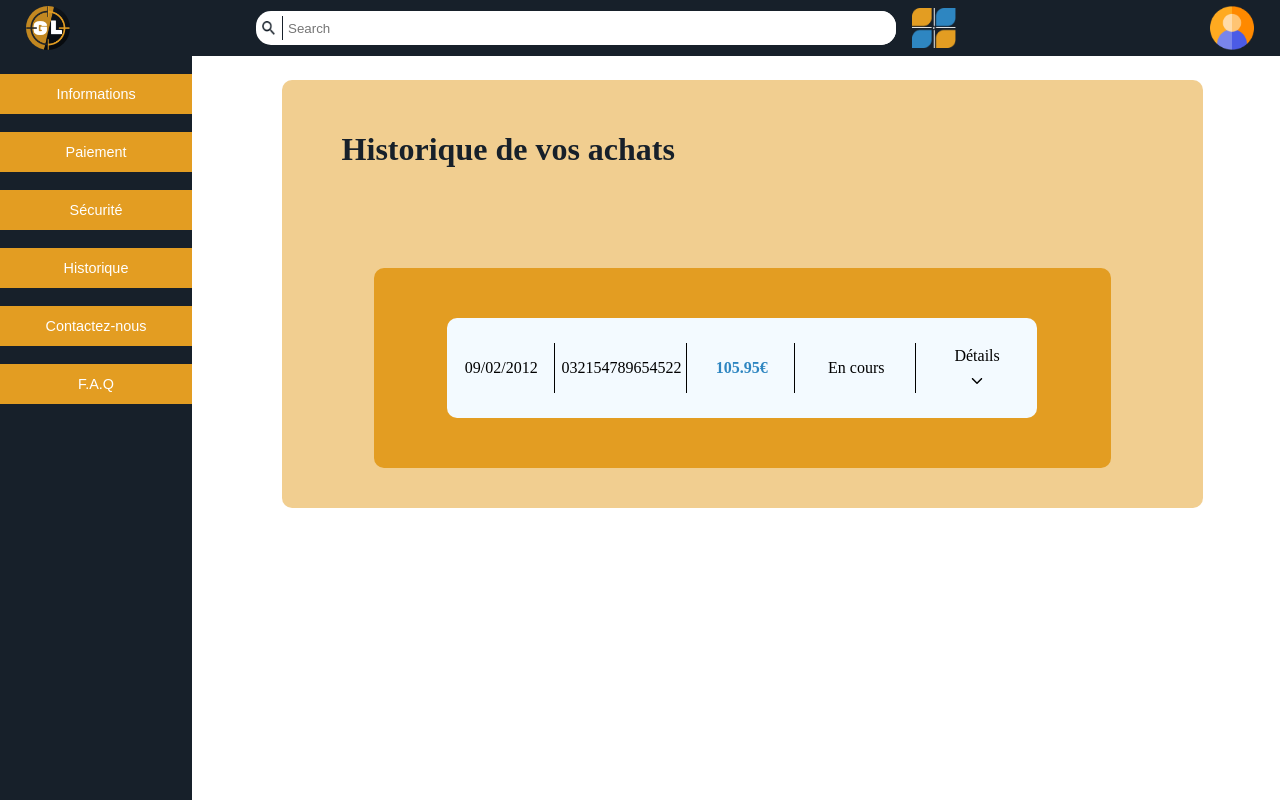
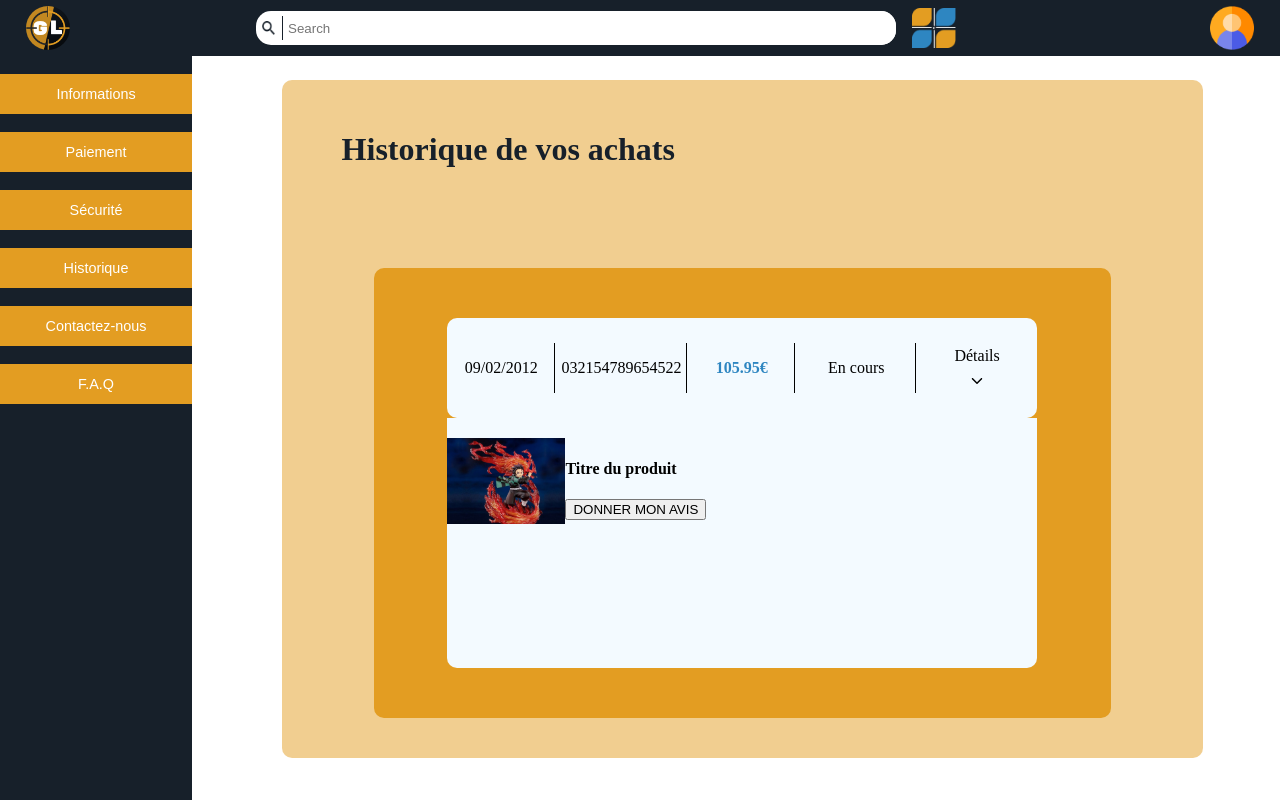
Before and after one commit to NelsonPhilippe/GeekLandFront, a React (Create React App) app: page /settings/historique in a window 1280 px wide. Built offline with nearby package versions, Linux system fonts and the light colour scheme; a web font is replaced by a local one.

Commit message:
merge + avancement historiques.js

```diff
--- a/src/components/settings/Historiques.js
+++ b/src/components/settings/Historiques.js
@@ -6,18 +6,23 @@ export default class Historiques extends React.Component {
   constructor(props) {
     super(props);
 
+    this.state = {
+      visibilty_detail: false,
+    };
+
     this.drop = this.drop.bind(this);
   }
   drop() {
-    let x = document.getElementById("detail");
-    let y = document.getElementsByName("block-commande");
+    let visibility = this.state.visibilty_detail;
 
-    if (x.style.display === "none") {
-      x.style.display = "block";
-      y.style.borderRadius = "10px 10px 0 0";
-    } else {
-      x.style.display = "none";
+    if (visibility) {
+      return this.setState({
+        visibilty_detail: false,
+      });
     }
+    this.setState({
+      visibilty_detail: true,
+    });
   }
 
   render() {
@@ -36,7 +41,23 @@ export default class Historiques extends React.Component {
             <IoIosArrowDown />
           </div>
         </div>
-        <div id="detail">Salut</div>
+        {/* {this.state.visibilty_detail ? this.}  */}
+        <div id="detail">
+          <div className="article-commande">
+            <div className="article-img">
+              <img
+                src="/img/product/Tanjiro Hinokami.jpg"
+                alt="Nom du produit"
+                title="Titre du produit"
+              />{" "}
+              {/* Mettre l'image du produit*/}
+            </div>
+            <div className="article-title">
+              <h4>Titre du produit</h4> {/* Mettre le titre du produit*/}
+              <button className="btn-avis-article">DONNER MON AVIS</button>
+            </div>
+          </div>
+        </div>
       </div>
     );
   }
--- a/src/components/settings/Sidebar.js
+++ b/src/components/settings/Sidebar.js
@@ -8,7 +8,9 @@ export default class SidebarSettings extends React.Component {
       <div>
         <div className="sidebar">
           <div className="sidebar-link">
-            <Link to="profilesetting">Informations</Link>
+            <Link to="profilesetting" activeClassName="current">
+              Informations
+            </Link>
             <Link to="paiement">Paiement</Link>
             <Link to="securite">Sécurité</Link>
             <Link to="historique">Historique</Link>
--- a/src/css/components/settings/Historiques.css
+++ b/src/css/components/settings/Historiques.css
@@ -59,10 +59,26 @@
 }
 
 #detail {
-  display: none;
   width: 80%;
-  height: 200px;
+  height: 250px;
   background: #f3faff;
   margin: 0 auto;
   border-radius: 0 0 10px 10px;
 }
+
+.article-commande {
+  width: 100%;
+  height: 100px;
+  padding-top: 20px;
+  display: flex;
+  flex-direction: row;
+}
+
+.article-img {
+  width: 20%;
+  height: 100%;
+}
+
+.article-img img {
+  max-width: 100%;
+}
--- a/src/css/components/settings/Sidebar.css
+++ b/src/css/components/settings/Sidebar.css
@@ -36,3 +36,7 @@
   cursor: pointer;
   background-position: left;
 }
+
+.sidebar a:focus {
+  background-color: #70bbfa;
+}
```
Also changed, not shown: fjz1R6.jpg (deleted), 1 other file (tests, documents, lock files or other folders).
